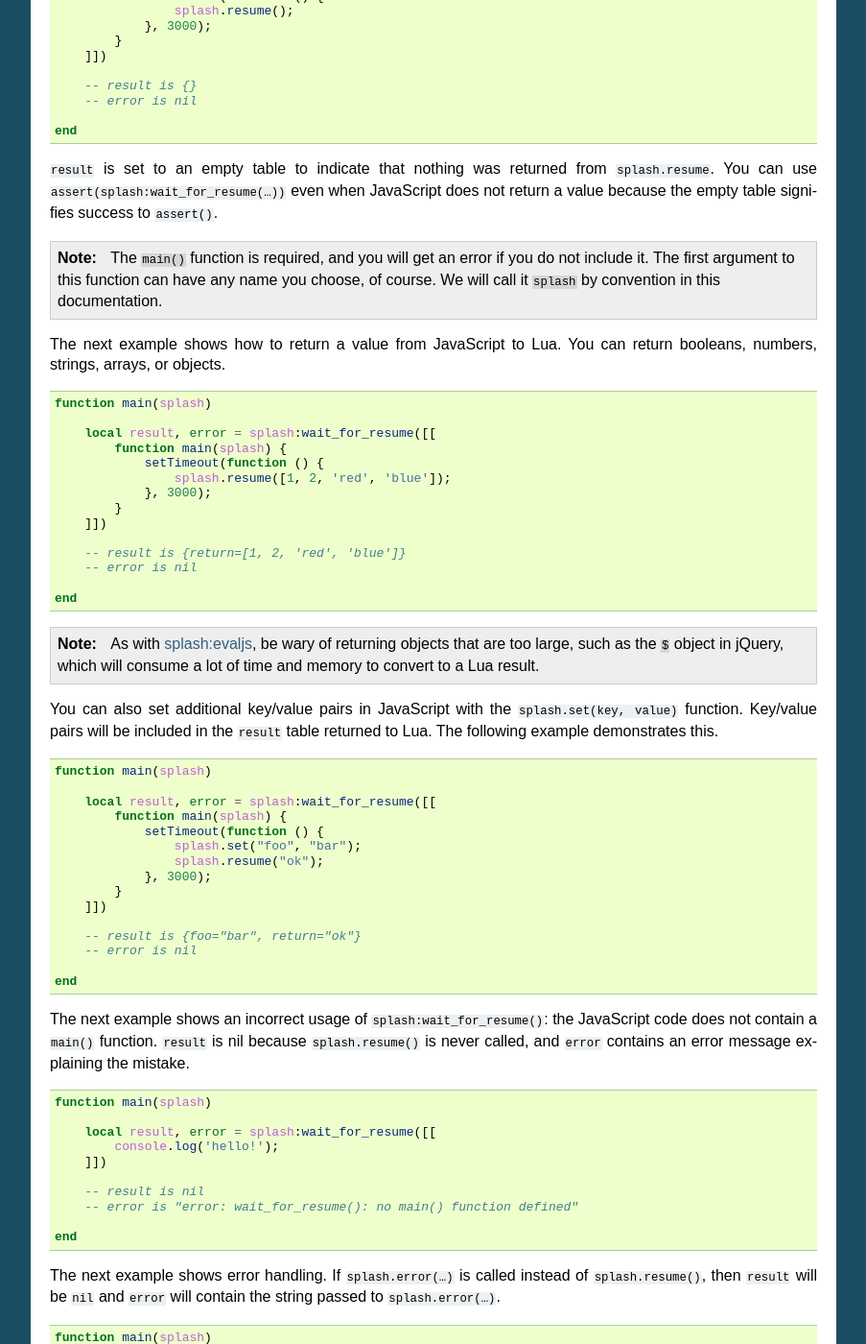
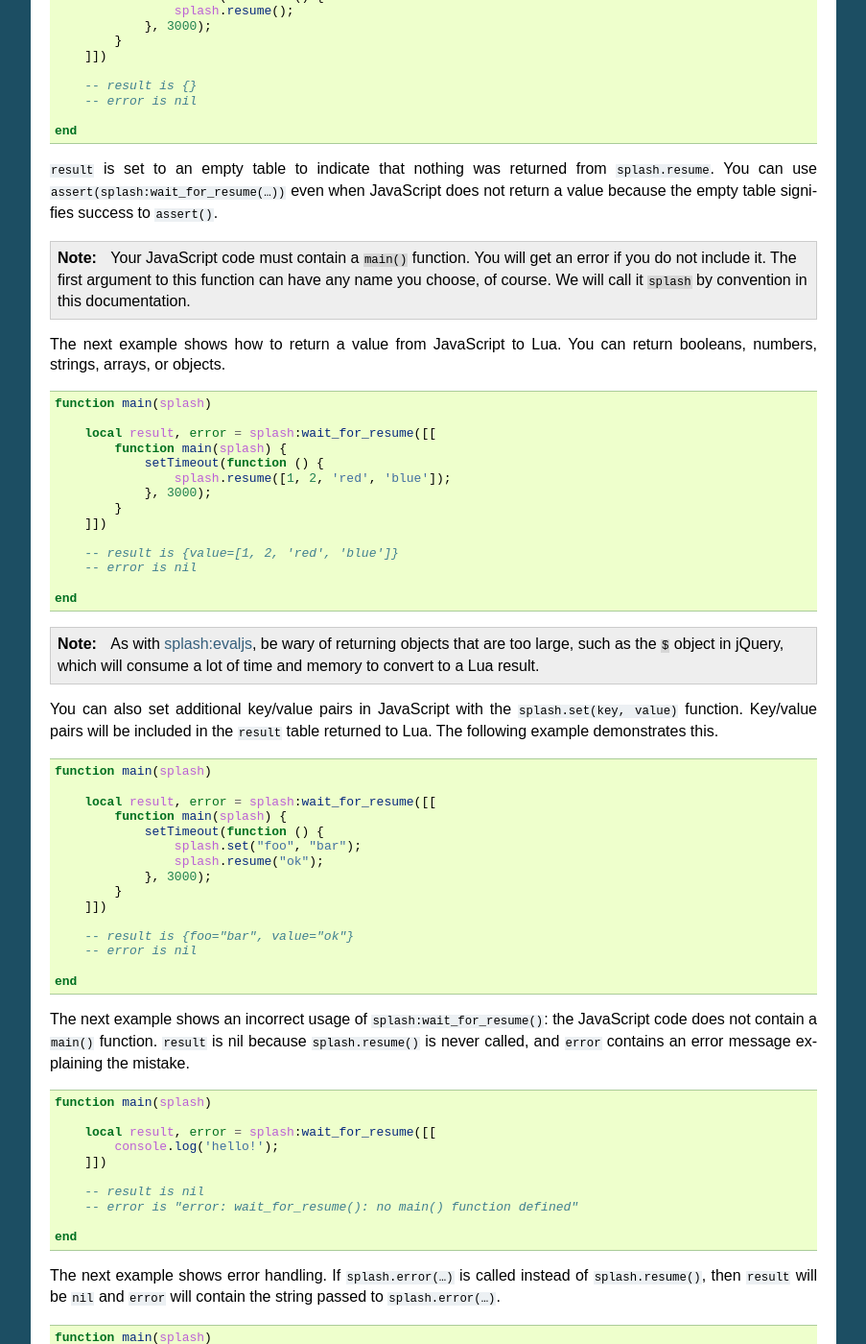
Before and after one commit to scrapinghub/splash, a Sphinx documentation site: the page built from docs/scripting-ref.rst, in a window 1280 px wide and 1400 px high, scrolled down 6607 px. Shown: the whole window at 96% size, without its empty margins (198-1101 px from the left). Built offline with Sphinx 7.4.7, drawn with Linux system fonts in a browser that asks for light colours; some of the changed text lies outside the part shown.

```diff
--- a/docs/scripting-ref.rst
+++ b/docs/scripting-ref.rst
@@ -412,7 +412,7 @@ yield until the JavaScript code tells it to resume.
   must include a function called ``main``. The first argument to ``main``
   is an object that has the properties ``resume`` and ``error``. ``resume``
   is a function which can be used to resume Lua execution. It takes an optional
-  argument which will be returned to Lua in the ``result`` return value.
+  argument which will be returned to Lua in the ``result.value`` return value.
   ``error`` is a function which can be called with a required string value
   that is returned in the ``error`` return value.
 * timeout - a number which determines (in seconds) how long to allow JavaScript
@@ -460,10 +460,10 @@ success to ``assert()``.
 
 .. note::
 
-    The ``main()`` function is required, and you will get an error if
-    you do not include it. The first argument to this function can have any
-    name you choose, of course. We will call it ``splash`` by convention in
-    this documentation.
+    Your JavaScript code must contain a ``main()`` function. You will get an
+    error if you do not include it. The first argument to this function can
+    have any name you choose, of course. We will call it ``splash`` by
+    convention in this documentation.
 
 The next example shows how to return a value from JavaScript to Lua.
 You can return booleans, numbers, strings, arrays, or objects.
@@ -480,7 +480,7 @@ You can return booleans, numbers, strings, arrays, or objects.
             }
         ]])
 
-        -- result is {return=[1, 2, 'red', 'blue']}
+        -- result is {value=[1, 2, 'red', 'blue']}
         -- error is nil
 
     end
@@ -509,7 +509,7 @@ this.
             }
         ]])
 
-        -- result is {foo="bar", return="ok"}
+        -- result is {foo="bar", value="ok"}
         -- error is nil
 
     end
@@ -571,7 +571,7 @@ have no effect, as shown in the next example.
             }
         ]])
 
-        -- result is "ok"
+        -- result is {value="ok"}
         -- error is nil
 
     end
```
Also changed, not shown: 1 other file.
